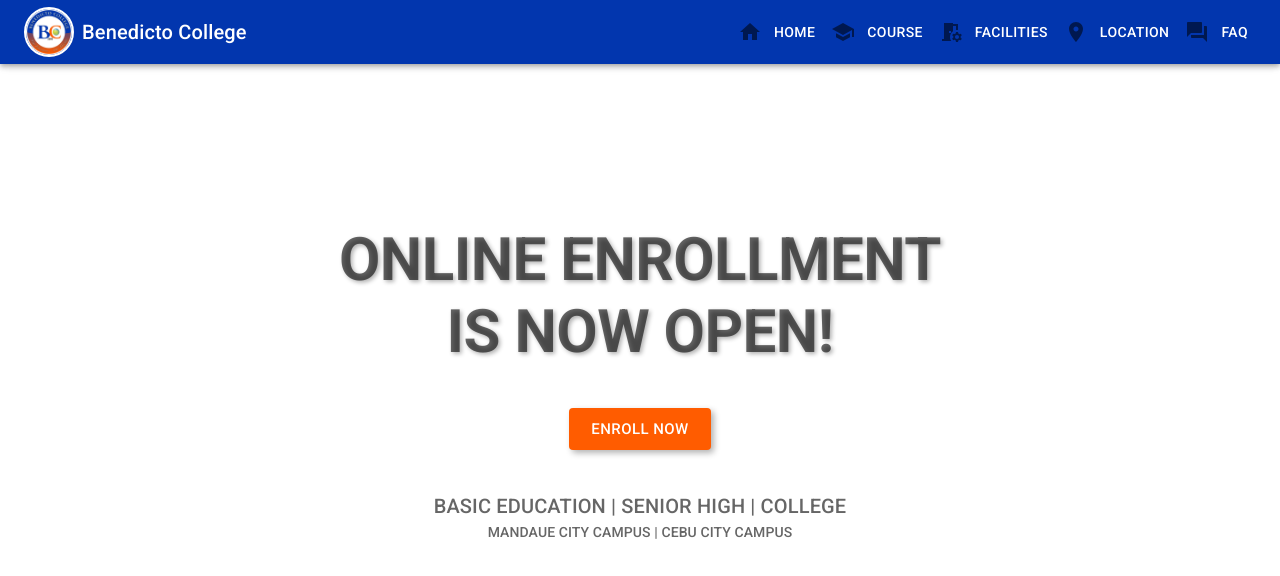
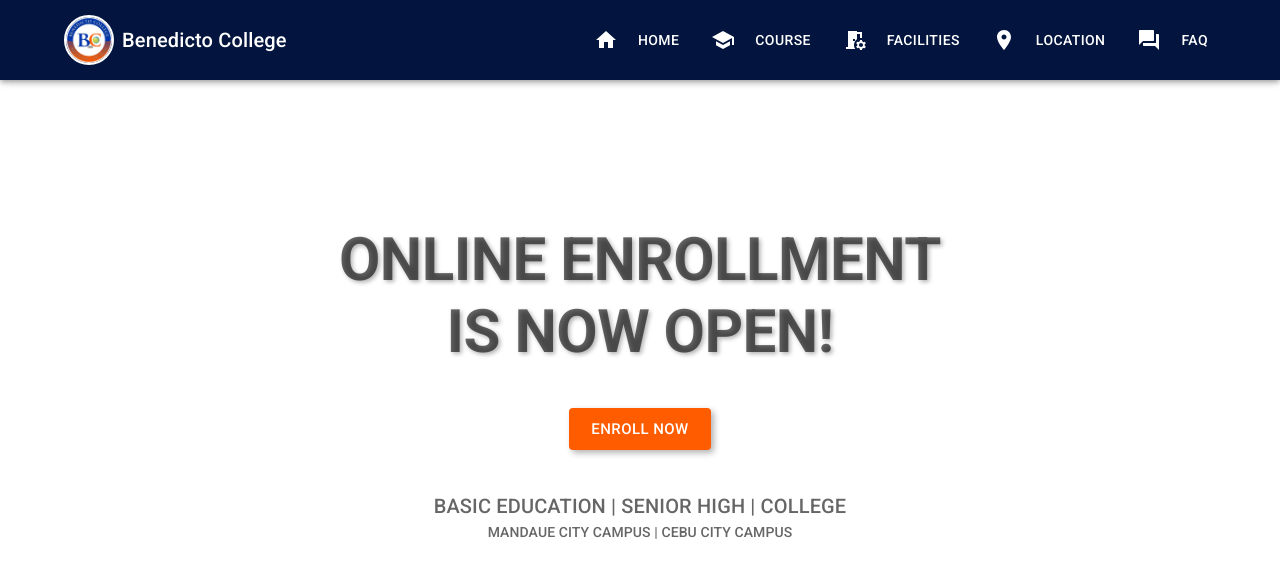
Before and after one commit to npcnon/UIUXPublic-Cebu-City-Campus, a React (Vite) app: page / in a window 1280 px wide. Shown: the top 576 px of the page. Built offline with nearby package versions, Linux system fonts and the light colour scheme.

Commit message:
fixing appbar design

```diff
--- a/src/Pages/Home/components/AppAppbar.tsx
+++ b/src/Pages/Home/components/AppAppbar.tsx
@@ -16,7 +16,8 @@
 import Button from "@mui/material/Button";
 import useMediaQuery from "@mui/material/useMediaQuery";
 import { useTheme } from "@mui/material/styles";
-//icon
+import Container from "@mui/material/Container";
+// icons
 import HomeIcon from "@mui/icons-material/Home";
 import SchoolIcon from "@mui/icons-material/School";
 import RoomPreferencesIcon from "@mui/icons-material/RoomPreferences";
@@ -24,7 +25,7 @@
 import QuestionAnswerIcon from "@mui/icons-material/QuestionAnswer";
 
 const navItems = [
-  { label: "Home", icon: <HomeIcon /> }, //home icon
+  { label: "Home", icon: <HomeIcon /> },
   { label: "Course", icon: <SchoolIcon /> },
   { label: "Facilities", icon: <RoomPreferencesIcon /> },
   { label: "Location", icon: <LocationOnIcon /> },
@@ -55,14 +56,16 @@
 
   const drawer = (
     <Box onClick={handleDrawerToggle} sx={{ textAlign: "center" }}>
-      <Typography variant="h6" sx={{ my: 2 }}>
+      <Typography variant="subtitle1" sx={{ my: 2 }}>
         Benedicto College
       </Typography>
       <List>
         {navItems.map((item) => (
-          <ListItem key={item.label} disablePadding>
+          <ListItem key={item.label} sx={{ justifyContent: "center" }}>
             {item.icon && (
-              <ListItemIcon sx={{ minWidth: 36 }}>{item.icon}</ListItemIcon>
+              <ListItemIcon sx={{ minWidth: "auto", mr: 1 }}>
+                {item.icon}
+              </ListItemIcon>
             )}
             <ListItemText primary={item.label} sx={{ textAlign: "center" }} />
           </ListItem>
@@ -77,10 +80,12 @@
       <HideOnScroll {...props}>
         <AppBar
           sx={{
-            backgroundColor: "#0236ae", // Custom color
+            backgroundColor: "#03153e", // Custom color
+            padding: { xs: "8px 16px", sm: "8px 32px" }, // Responsive padding
           }}
         >
-          <Toolbar>
+          <Container maxWidth="lg">
+            <Toolbar disableGutters>
               {isMobile ? (
                 <IconButton
                   color="inherit"
@@ -93,9 +98,9 @@
                 </IconButton>
               ) : null}
 
-            {/*image logo*/}
+              {/* Image Logo */}
               <img
-              src="/src/StaticFiles/Logo.jpg" // Replace with the actual path to your logo
+                src="/src/StaticFiles/Logo.jpg"
                 alt="BC Logo"
                 style={{
                   width: "50px",
@@ -103,7 +108,7 @@
                   borderRadius: "50%",
                   objectFit: "cover",
                   border: "2px solid #fff",
-                marginRight: "8px", // Adjust the margin as needed
+                  marginRight: "8px",
                 }}
               />
 
@@ -114,12 +119,15 @@
               >
                 Benedicto College
               </Typography>
+
               {!isMobile ? (
-              <Box sx={{ display: { xs: "none", sm: "block" } }}>
+                <Box sx={{ display: "flex", gap: 2 }}>
                   {navItems.map((item) => (
                     <Button key={item.label} sx={{ color: "#fff" }}>
                       {item.icon && (
-                      <ListItemIcon sx={{ minWidth: 36 }}>
+                        <ListItemIcon
+                          sx={{ minWidth: 36, color: "#fff", mr: 1 }}
+                        >
                           {item.icon}
                         </ListItemIcon>
                       )}
@@ -129,6 +137,7 @@
                 </Box>
               ) : null}
             </Toolbar>
+          </Container>
         </AppBar>
       </HideOnScroll>
       <Toolbar />
@@ -138,7 +147,7 @@
           open={mobileOpen}
           onClose={handleDrawerToggle}
           ModalProps={{
-            keepMounted: true, // Better open performance on mobile.
+            keepMounted: true,
           }}
           sx={{
             display: { xs: "block", sm: "none" },
```
Lines whose indentation alone changed are shown as unchanged.
